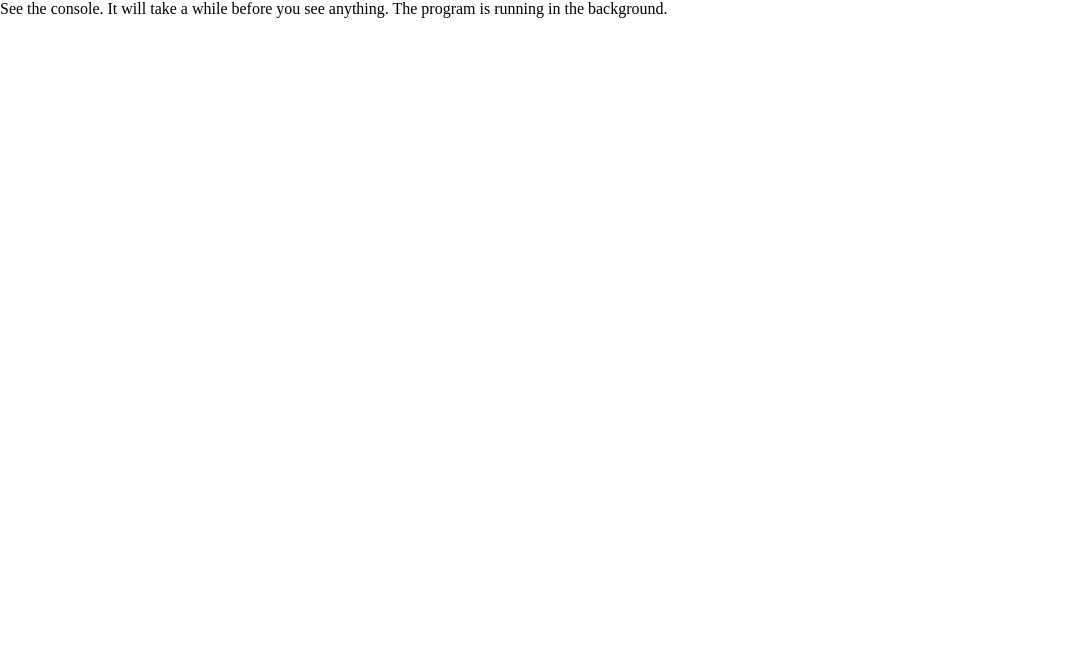
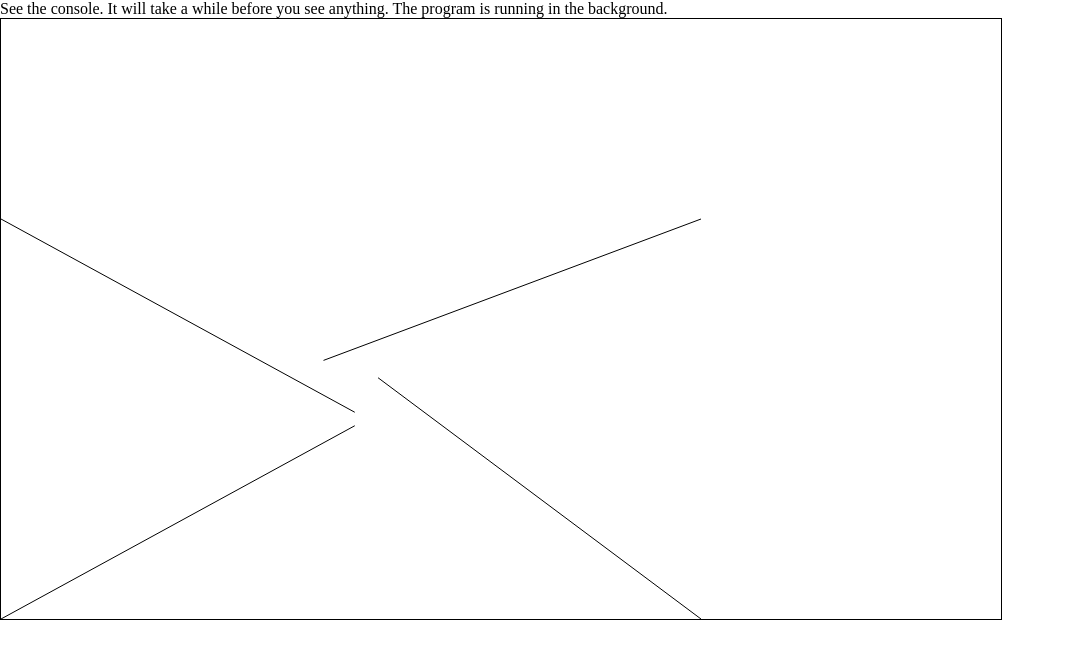
Before and after one commit to azamat-bagatov/Calibration-Simulation, a plain HTML site: page index.html in a window 1280 px wide. Shown: the whole page, without its empty margins (0-1065 px from the left). Drawn offline with Linux system fonts and the light colour scheme.

Commit message:
Drawing the lines and computing a fitness

```diff
--- a/index.html
+++ b/index.html
@@ -22,8 +22,8 @@ See the console. It will take a while before you see anything. The program is ru
 <script>
 
 //This is the inital guess for how big the machine is. These numbers are wrong intensionally
-const initialWidth = 3009.5;
-const initialHeight = 1790.5;
+const initialWidth = 700;
+const initialHeight = 400;
 
 //The size of each generation of the population
 const populationSize = 50;
@@ -31,12 +31,12 @@ const populationSize = 50;
 
 //These are the true corners of the machine that we want to solve for
 const trueTLX = 0;
-const trueTLY = 1800;
-const trueTRX = 3000;
-const trueTRY = 1800;
+const trueTLY = 400;
+const trueTRX = 700;
+const trueTRY = 400;
 const trueBLX = 0;
 const trueBLY = 0;
-const trueBRX = 3000;
+const trueBRX = 700;
 const trueBRY = 0;
 
 
@@ -267,6 +267,7 @@ function getEndPoint(startX, startY, angle, length) {
 
 //Compute the distance between two points
 function distanceBetweenPoints(a, b, c, d) {
+  console.log("a: " + a + " b: " + b + " c: " + c + " d: " + d)
   var dx = c - a;
   var dy = d - b;
   return Math.sqrt(dx * dx + dy * dy);
@@ -274,21 +275,26 @@ function distanceBetweenPoints(a, b, c, d) {
 
 //Computes how close all of the line end points are to eachother
 function computeEndpointFitness(line1, line2, line3, line4){
-    const a = distanceBetweenPoints(line1.xend, line1.yend, line2.xend, line2.yend);
-    const b = distanceBetweenPoints(line1.xend, line1.yend, line3.xend, line3.yend);
-    const c = distanceBetweenPoints(line1.xend, line1.yend, line4.xend, line4.yend);
-    const d = distanceBetweenPoints(line2.xend, line2.yend, line3.xend, line3.yend);
-    const e = distanceBetweenPoints(line2.xend, line2.yend, line4.xend, line4.yend);
-    const f = distanceBetweenPoints(line3.xend, line3.yend, line4.xend, line4.yend);
 
-    const fitness = (a+b+C+d+e+f)/6;
+    console.log(line1);
+    console.log(line2);
+    const a = distanceBetweenPoints(line1.xEnd, line1.yEnd, line2.xEnd, line2.yEnd);
+    const b = distanceBetweenPoints(line1.xEnd, line1.yEnd, line3.xEnd, line3.yEnd);
+    const c = distanceBetweenPoints(line1.xEnd, line1.yEnd, line4.xEnd, line4.yEnd);
+    const d = distanceBetweenPoints(line2.xEnd, line2.yEnd, line3.xEnd, line3.yEnd);
+    const e = distanceBetweenPoints(line2.xEnd, line2.yEnd, line4.xEnd, line4.yEnd);
+    const f = distanceBetweenPoints(line3.xEnd, line3.yEnd, line4.xEnd, line4.yEnd);
+
+    const fitness = (a+b+c+d+e+f)/6;
 
     return fitness;
 }
 
 //Compute line end point
 function computeLineEndPoint(line){
-    const end = getEndPoint(line.xbegin, line.ybegin, line.theta, line.length);
+    console.log("Computing end points of: ");
+    console.log(line);
+    const end = getEndPoint(line.xBegin, line.yBegin, line.theta, line.length);
     line.xEnd = end.x;
     line.yEnd = end.y;
     return line;
@@ -298,24 +304,53 @@ function computeLineEndPoint(line){
 function magneticallyAttractedLines(measurement, individual){
 
     //Define the four lines with starting points and lengths
-    var tlLine = computeLineEndPoint({xbegin: individual.tl.x, ybegin: individual.tl.y, theta: Math.pi/2, length: measurement.tl});
-    var trLine = computeLineEndPoint({xbegin: individual.tr.x, ybegin: individual.tr.y, theta: Math.pi/2, length: measurement.tr});
-    var blLine = computeLineEndPoint({xbegin: individual.bl.x, ybegin: individual.bl.y, theta: Math.pi/2, length: measurement.bl});
-    var brLine = computeLineEndPoint({xbegin: individual.br.x, ybegin: individual.br.y, theta: Math.pi/2, length: measurement.br});
+    var tlLine = computeLineEndPoint({xBegin: individual.tl.x, yBegin: individual.tl.y, theta: -.5, length: measurement.tl});
+    var trLine = computeLineEndPoint({xBegin: individual.tr.x, yBegin: individual.tr.y, theta: 3.5, length: measurement.tr});
+    var blLine = computeLineEndPoint({xBegin: individual.bl.x, yBegin: individual.bl.y, theta: .5, length: measurement.bl});
+    var brLine = computeLineEndPoint({xBegin: individual.br.x, yBegin: individual.br.y, theta: 2.5, length: measurement.br});
+
+    //Here we need to evolve the lines to be end closer together
+    console.log("Endpoint fitness: " + computeEndpointFitness(tlLine, trLine, blLine, brLine));
 
     drawLines(tlLine, trLine, blLine, brLine);
 }
 
+//Used for blipping y values because the canvas naturally has y at the top
+function flipY(y) {
+  var canvas = document.getElementById("CursorLayer");
+  return canvas.height - y;
+}
+
 function drawLines(line1, line2, line3, line4) {
 
-  // Set the stroke color to black
-  ctx.strokeStyle = "black";
+    var canvas = document.getElementById("CursorLayer");
+    var ctx = canvas.getContext("2d");
 
-  // Draw the four lines
-  ctx.beginPath();
-  ctx.moveTo(line1.xBegin, individual.ybegin);
-  ctx.lineTo(line1.xEnd, line1.yEnd);
-  ctx.stroke();
+    // Set the stroke color to black
+    ctx.strokeStyle = "black";
+
+    // Draw the four lines
+    ctx.beginPath();
+    ctx.moveTo(line1.xBegin, flipY(line1.yBegin));
+    ctx.lineTo(line1.xEnd, flipY(line1.yEnd));
+    ctx.stroke();
+
+    ctx.beginPath();
+    ctx.moveTo(line2.xBegin, flipY(line2.yBegin));
+    ctx.lineTo(line2.xEnd, flipY(line2.yEnd));
+    ctx.stroke();
+
+    ctx.beginPath();
+    ctx.moveTo(line3.xBegin, flipY(line3.yBegin));
+    ctx.lineTo(line3.xEnd, flipY(line3.yEnd));
+    ctx.stroke();
+
+    ctx.beginPath();
+    ctx.moveTo(line4.xBegin, flipY(line4.yBegin));
+    ctx.lineTo(line4.xEnd, flipY(line4.yEnd));
+    ctx.stroke();
+
+    console.log("Drawing line from " + line1.xBegin + "," + line1.yBegin + " to " + line1.xEnd + "," + line1.yEnd);
 
 }
 
@@ -500,6 +535,13 @@ measurements.push(takeSimulatedMeasurement(centerX + 200,centerY,0));
 measurements.push(takeSimulatedMeasurement(centerX + 200,centerY - 200,0));
 
 
+var canvas = document.createElement('canvas');
+canvas.id     = "CursorLayer";
+canvas.width  = 1000;
+canvas.height = 600;
+canvas.style.border   = "1px solid";
+document.getElementById("views").appendChild(canvas);
+
 magneticallyAttractedLines(measurements[0], initialIndividual);
 
 // //Build a mutated population
```
